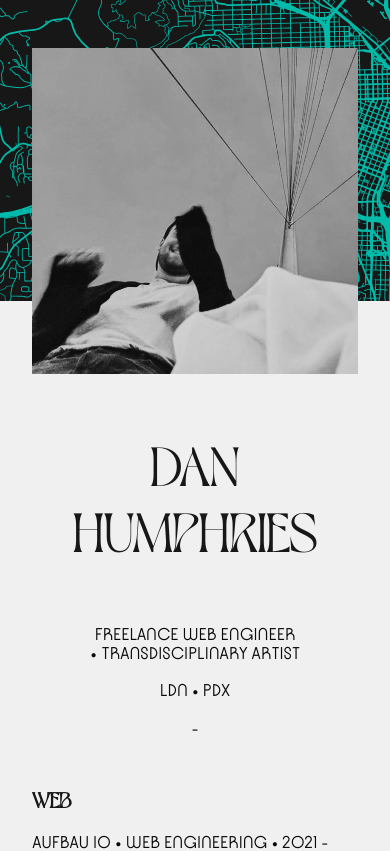
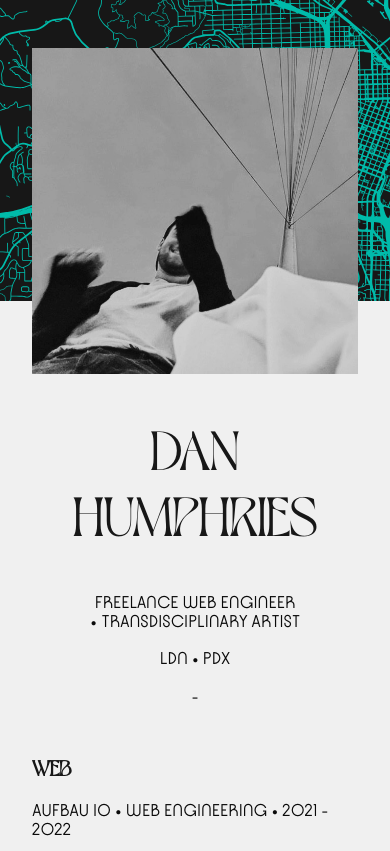
Before and after one commit to aufbau-io/niels, a Svelte app: page / in a window 390 px wide. Shown: the top 851 px of the page. Built offline with nearby package versions, Linux system fonts and the light colour scheme.

Commit message:
smaller title margins

```diff
--- a/src/App.svelte
+++ b/src/App.svelte
@@ -100,7 +100,7 @@
 
   @media (max-width: 800px) {
     h1 {
-      margin: 2rem 0 3rem 0;
+      margin: 1rem 0 3rem 0;
     }
 
     .grey {
@@ -117,7 +117,7 @@
     }
 
     .titleMargin {
-      margin: 4rem 0 0 0;
+      margin: 3rem 0 0 0;
     }
   }
 </style>
```
